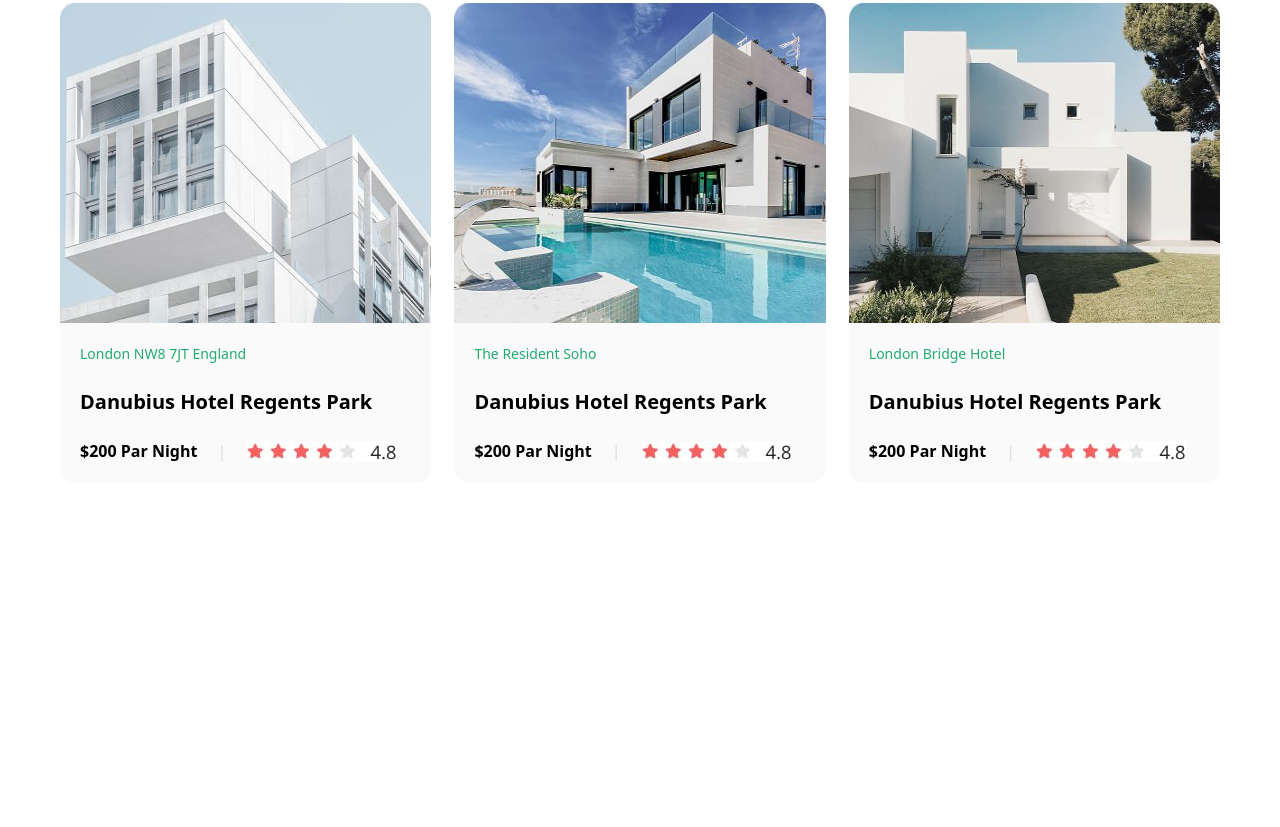
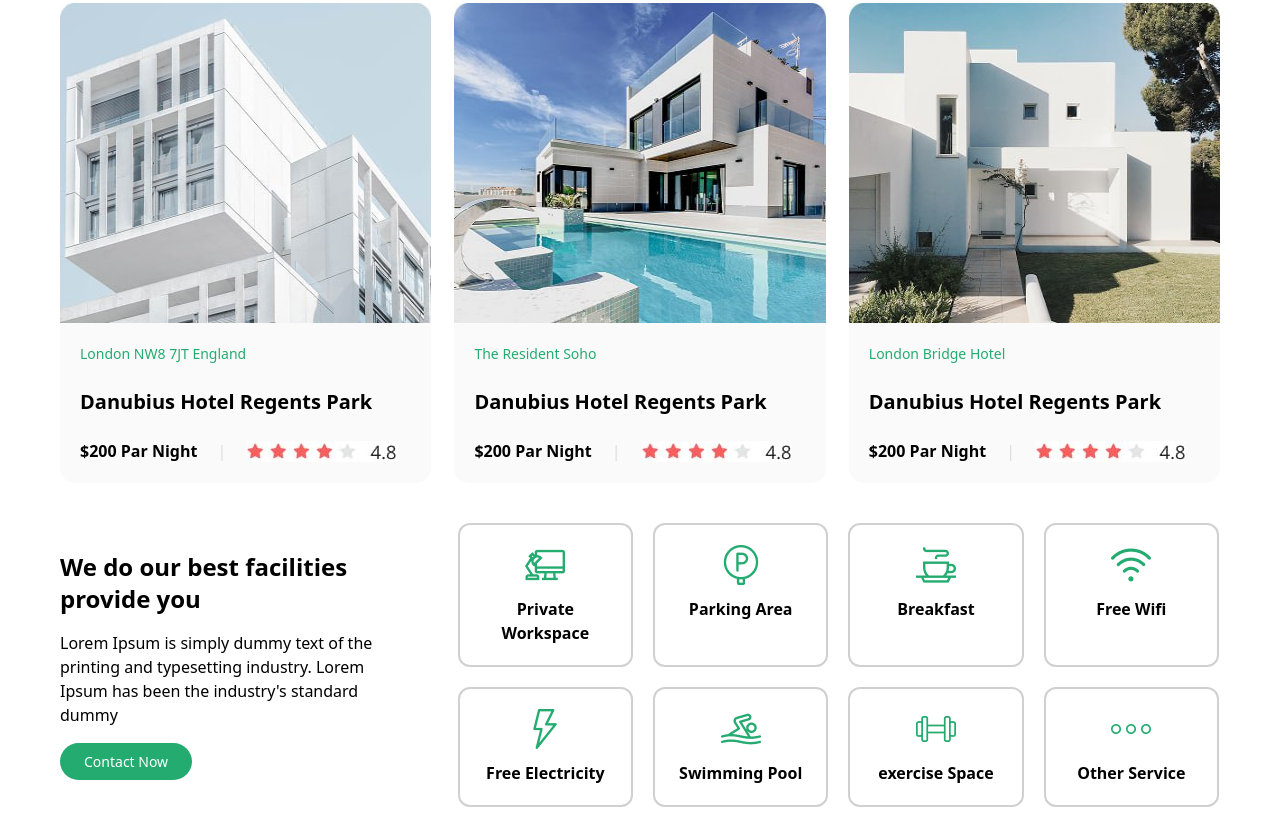
Before and after one commit to habibullohtuganov-ctrl/Dyo, a website: page src/index.html in a window 1280 px wide. Shown: the part 1006-1833 px from the top of the page. Before the commit the page ends 1509 px from the top, so only its background shows below. Drawn offline with nearby package versions, Linux system fonts and the light colour scheme; files that its build step writes are made by us from their sources.

Commit message:
discover-section

```diff
--- a/src/index.html
+++ b/src/index.html
@@ -90,6 +90,48 @@
             </div>
         </section>
 
+        <div class="max-w-300 m-auto p-5 flex flex-col lg:flex-row justify-between gap-14 items-center">
+        <div class="flex flex-col gap-4 items-start lg:w-130">
+            <h1 class="text-2xl font-bold">We do our best facilities provide you</h1>
+            <p>Lorem Ipsum is simply dummy text of the printing and typesetting industry. Lorem Ipsum has been the industry's standard dummy </p>
+            <button class="flex text-[14px] text-white bg-[#24AB70] px-6 py-2 rounded-[35px] cursor-pointer">Contact Now</button>
+        </div>
+        <div class="flex gap-5 flex-wrap w-full ">
+             <div class="border-2 border-[#cdcbcbea] p-5 text-center items-center flex flex-col gap-3 rounded-xl w-full lg:w-[23%]">
+                <img src="./img.Khabibulloh/workspace 1.png">
+                <p class="font-bold">Private Workspace</p>
+             </div>
+             <div class="border-2 border-[#cdcbcbea] p-5 text-center items-center flex flex-col gap-3 rounded-xl w-full lg:w-[23%]">
+                <img src="./img.Khabibulloh/parking-area (1) 1.png">
+                <p class="font-bold">Parking Area</p>
+             </div>
+             <div class="border-2 border-[#cdcbcbea] p-5 text-center items-center flex flex-col gap-3 rounded-xl w-full lg:w-[23%]">
+                <img src="./img.Khabibulloh/cappuccino 1.png">
+                <p class="font-bold">Breakfast</p>
+             </div>
+             <div class="border-2 border-[#cdcbcbea] p-5 text-center items-center flex flex-col gap-3 rounded-xl w-full lg:w-[23%]">
+                <img src="./img.Khabibulloh/wifi (2) 1.png">
+                <p class="font-bold">Free Wifi</p>
+             </div>
+             <div class="border-2 border-[#cdcbcbea] p-5 text-center items-center flex flex-col gap-3 rounded-xl w-full lg:w-[23%]">
+                <img src="./img.Khabibulloh/flash (1) 1.png">
+                <p class="font-bold">Free Electricity</p>
+             </div>
+             <div class="border-2 border-[#cdcbcbea] p-5 text-center items-center flex flex-col gap-3 rounded-xl w-full lg:w-[23%]">
+                <img src="./img.Khabibulloh/swimmer 1.png">
+                <p class="font-bold">Swimming Pool</p>
+             </div>
+             <div class="border-2 border-[#cdcbcbea] p-5 text-center items-center flex flex-col gap-3 rounded-xl w-full lg:w-[23%]">
+                <img src="./img.Khabibulloh/dumbell 1.png">
+                <p class="font-bold">exercise Space</p>
+             </div>
+             <div class="border-2 border-[#cdcbcbea] p-5 text-center items-center flex flex-col gap-3 rounded-xl w-full lg:w-[23%]">
+                <img src="./img.Khabibulloh/ellipsis 1.png">
+                <p class="font-bold">Other Service</p>
+             </div>
+
+        </div>
+    </div>
 </body>
 
 </html>
```
Also changed, not shown: src/img.Khabibulloh/cappuccino 1.png (added), src/img.Khabibulloh/dumbell 1.png (added), src/img.Khabibulloh/ellipsis 1.png (added), src/img.Khabibulloh/flash (1) 1.png (added), src/img.Khabibulloh/parking-area (1) 1.png (added), src/img.Khabibulloh/swimmer 1.png (added), src/img.Khabibulloh/wifi (2) 1.png (added), src/img.Khabibulloh/workspace 1.png (added).
